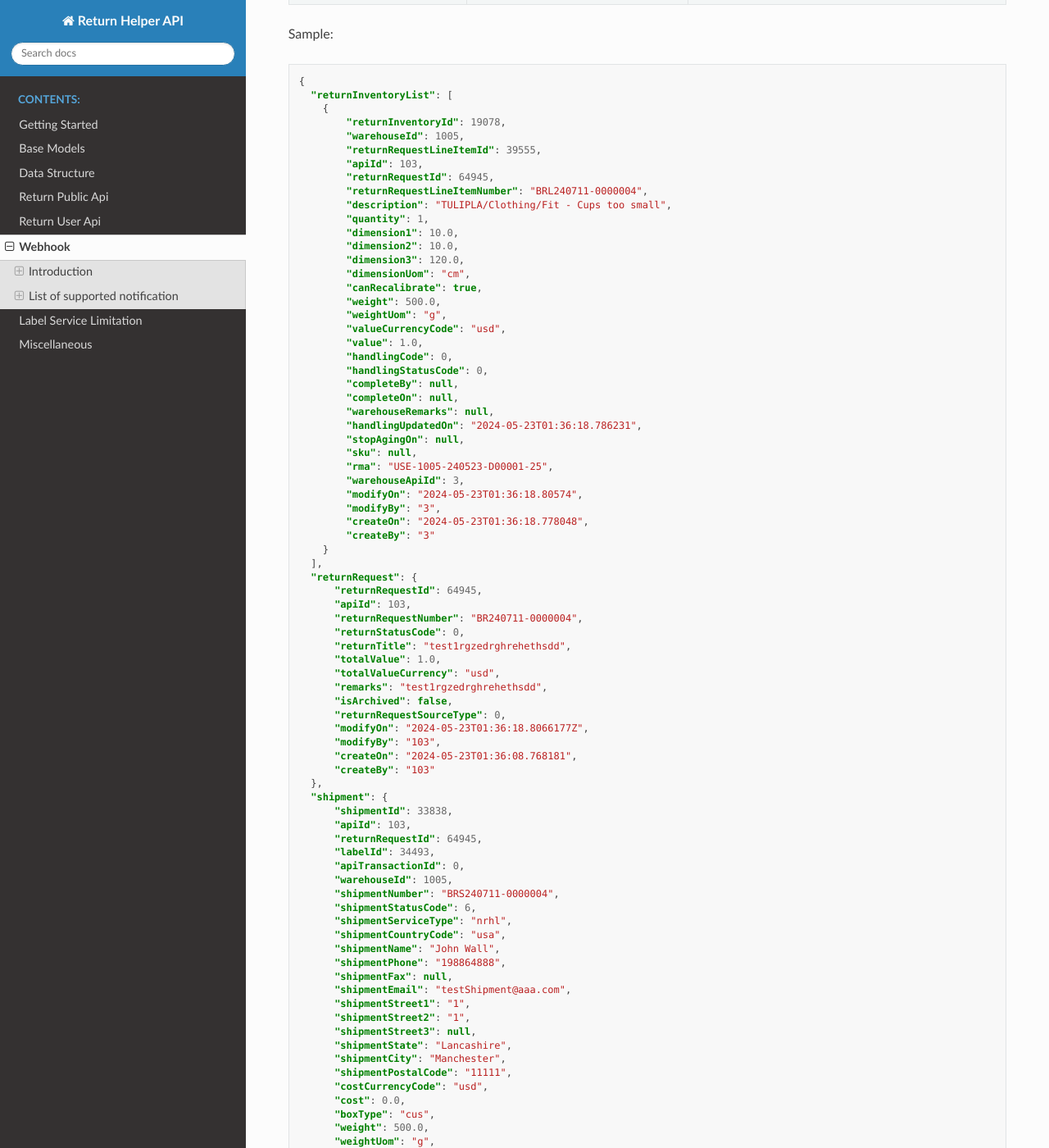
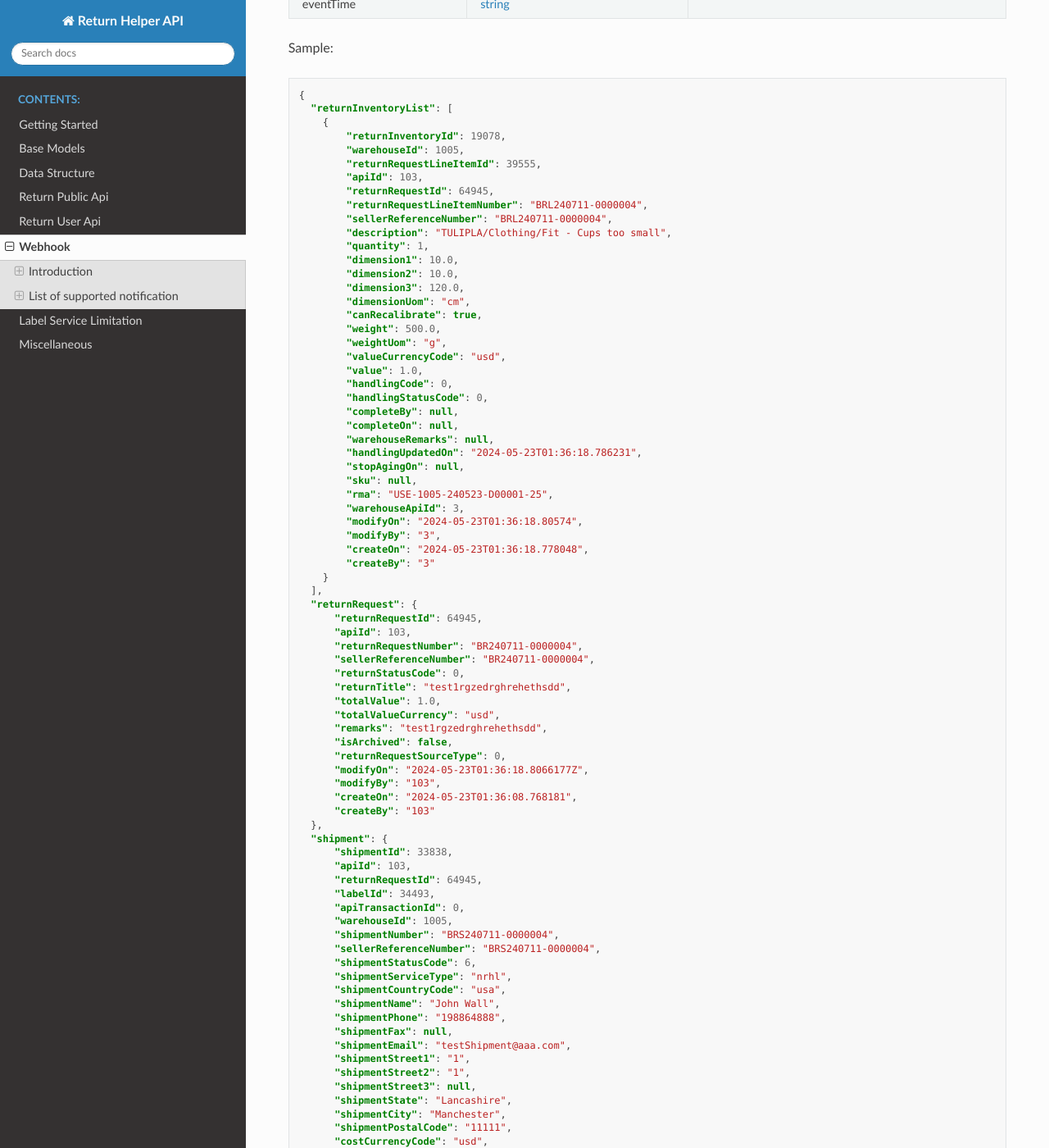
Before and after one commit to ReturnHelper/return-request-api-docs, a Sphinx documentation site: the page built from source/Webhook.rst, in a window 1280 px wide and 1400 px high, scrolled down 16978 px. Shown: the whole window at 82% size. Built offline with Sphinx 7.4.7 and the Read the Docs theme 3.1.0, drawn with Linux system fonts in a browser that asks for light colours; some of the changed text lies outside the part shown.

Commit message:
update: RH1793 Allow seller reference number duplicate

```diff
--- a/source/Webhook.rst
+++ b/source/Webhook.rst
@@ -526,6 +526,7 @@ Sample A, resend status code 4 (failed) with error message:
         "apiId": 21,
         "returnRequestId": 63708,
         "returnRequestLineItemNumber": "RL240321-0000007",
+        "sellerReferenceNumber": "RL240321-0000007",
         "description": "20211006-001",
         "quantity": 1,
         "weight": 500.000,
@@ -854,6 +855,7 @@ Sample:
           "apiId": 103,
           "returnRequestId": 64945,
           "returnRequestLineItemNumber": "BRL240711-0000004",
+          "sellerReferenceNumber": "BRL240711-0000004",
           "description": "TULIPLA/Clothing/Fit - Cups too small",
           "quantity": 1,
           "dimension1": 10.0,
@@ -885,6 +887,7 @@ Sample:
         "returnRequestId": 64945,
         "apiId": 103,
         "returnRequestNumber": "BR240711-0000004",
+        "sellerReferenceNumber": "BR240711-0000004",
         "returnStatusCode": 0,
         "returnTitle": "test1rgzedrghrehethsdd",
         "totalValue": 1.0,
@@ -905,6 +908,7 @@ Sample:
         "apiTransactionId": 0,
         "warehouseId": 1005,
         "shipmentNumber": "BRS240711-0000004",
+        "sellerReferenceNumber": "BRS240711-0000004",
         "shipmentStatusCode": 6,
         "shipmentServiceType": "nrhl",
         "shipmentCountryCode": "usa",
@@ -988,6 +992,7 @@ Sample:
             "apiId": 103,
             "returnRequestId": 64945,
             "returnRequestLineItemNumber": "BRL240711-0000004",
+            "sellerReferenceNumber": "BRL240711-0000004",
             "description": "TULIPLA/Clothing/Fit - Cups too small",
             "quantity": 1,
             "weight": 300.0,
@@ -1004,6 +1009,7 @@ Sample:
             "apiId": 103,
             "returnRequestId": 64945,
             "returnRequestLineItemNumber": "BRL240711-0000005",
+            "sellerReferenceNumber": "BRL240711-0000005",
             "description": "20240711-002",
             "quantity": 1,
             "weight": 200.0,
@@ -1074,6 +1080,7 @@ Sample:
   {
       "shipment": {
           "shipmentId": "35732",
+          "sellerReferenceNumber": "R240725-0000003",
           "returnRequestId": "66848",
           "trackingNumber": "T-20240725085212",
           "referenceNumber": "R240725-0000003",
@@ -1288,6 +1295,7 @@ Sample:
     "returnRequest": {
         "returnRequestId": 54521,
         "returnRequestNumber": "WUS220808-0000003",
+        "sellerReferenceNumber": "WUS220808-0000003",
         "returnStatusCode": "0",
         "returnTitle": "TEST0902-317496",
         "totalValue": 96.0,
@@ -1308,6 +1316,7 @@ Sample:
         "labelId": 24227,
         "warehouseId": 3,
         "shipmentNumber": "WUS220808-0000003",
+        "sellerReferenceNumber": "WUS220808-0000003",
         "shipmentStatusCode": "6",
         "shipmentServiceType": "9",
         "shipmentCountryCode": "usa",
@@ -1346,6 +1355,7 @@ Sample:
         "returnRequestLineItemId": 27320,
         "returnRequestId": 54521,
         "returnRequestLineItemNumber": "WUSL220808-0000003",
+        "sellerReferenceNumber": "WUSL220808-0000003",
         "description": "TEST0902-317496",
         "weight": 74.000,
         "weightUom": "g",
@@ -1516,6 +1526,7 @@ Sample:
          "apiId":21,
          "returnRequestId":9237,
          "returnRequestLineItemNumber":"RL210706-0000020",
+         "sellerReferenceNumber":"RL210706-0000020",
          "description":"Nuevo Apple iPad Mini 5 256GB Wifi - Space Grey Gris espacial",
          "quantity":1,
          "weight":100.0,
@@ -1556,6 +1567,7 @@ Sample:
       "returnRequestId": 9324,
       "apiId": 21,
       "returnRequestNumber": "UN210708-0000012",
+      "sellerReferenceNumber": "UN210708-0000012",
       "returnStatusCode": 0,
       "returnTitle": "tf2021070801",
       "totalValue": 10,
@@ -1575,6 +1587,7 @@ Sample:
       "labelId": 9768,
       "warehouseId": 8,
       "shipmentNumber": "UN210708-0000012",
+      "sellerReferenceNumber": "UN210708-0000012",
       "shipmentStatusCode": 6,
       "shipmentServiceType": 9,
       "shipmentCountryCode": "fra",
@@ -1651,6 +1664,7 @@ Sample:
          "apiId": 21,
          "returnRequestId": 9324,
          "returnRequestLineItemNumber": "UNL210708-0000017",
+         "sellerReferenceNumber": "UNL210708-0000017",
          "description": "tf2021070801",
          "quantity": 1,
          "weight": 10,
@@ -1802,6 +1816,7 @@ action: ``splitLineItem``
         "apiId": 2,
         "returnRequestId": 64004,
         "returnRequestLineItemNumber": "RL240408-0000012",
+        "sellerReferenceNumber": "RL240408-0000012",
         "description": "AA BB CC DD EE",
         "quantity": 1,
         "weight": 213.0,
@@ -1820,6 +1835,7 @@ action: ``splitLineItem``
         "apiId": 2,
         "returnRequestId": 64004,
         "returnRequestLineItemNumber": "RL240408-0000012",
+        "sellerReferenceNumber": "RL240408-0000012",
         "description": "AA BB CC DD EE",
         "quantity": 1,
         "weight": 213.0,
@@ -1862,6 +1878,7 @@ action: ``splitLineItem``
         "apiId": 2,
         "returnRequestId": 64004,
         "returnRequestLineItemNumber": "RL240408-0000013",
+        "sellerReferenceNumber": "RL240408-0000013",
         "description": "AA BB CC DD EE",
         "quantity": 1,
         "weight": 123.0,
@@ -1880,6 +1897,7 @@ action: ``splitLineItem``
         "apiId": 2,
         "returnRequestId": 64004,
         "returnRequestLineItemNumber": "RL240408-0000013",
+        "sellerReferenceNumber": "RL240408-0000013",
         "description": "AA BB CC DD EE",
         "quantity": 1,
         "weight": 123.0,
@@ -1940,6 +1958,7 @@ action: ``completeInventoryHandling``
         "apiId": 2,
         "returnRequestId": 64004,
         "returnRequestLineItemNumber": "RL240408-0000013",
+        "sellerReferenceNumber": "RL240408-0000013",
         "description": "AA BB CC DD EE",
         "quantity": 1,
         "weight": 123.0,
@@ -2010,6 +2029,7 @@ action: ``updateReturnInventoryMeta``
       "apiId":2,
       "returnRequestId":66231,
       "returnRequestLineItemNumber":"UNL240704-0000002",
+      "sellerReferenceNumber":"UNL240704-0000002",
       "description":"un-line-item-001",
       "quantity":1,
       "dimension1":20,
--- a/source/models/ReturnInventory/ReturnInventoryPayload.csv
+++ b/source/models/ReturnInventory/ReturnInventoryPayload.csv
@@ -2,6 +2,7 @@
 "warehouseId", string_,"Max Length 35"
 "returnRequestLineItemId", string_,"Max Length 35"
 "returnRequestId", string_,"Max Length 35"
+"sellerReferenceNumber", string_
 "rma", string_,
 "description", string_, ""
 "weight", decimal_, ""
--- a/source/models/ReturnRequest/ReturnRequestPayload.csv
+++ b/source/models/ReturnRequest/ReturnRequestPayload.csv
@@ -1,5 +1,6 @@
 returnRequestId, string_,Max Length 35
 returnRequestNumber, string_
+sellerReferenceNumber, string_
 returnStatusCode, string_
 returnTitle, string_
 totalValue, decimal_
--- a/source/return_user_api.rst
+++ b/source/return_user_api.rst
@@ -949,8 +949,8 @@ Response:
 
 .. _method-EditReturnRequest:
 
-EditReturnRequest
------------------
+EditReturnRequest (Deprecating)
+-------------------------------
 
 ::
 
```
Also changed, not shown: source/index.rst (+125 -8 lines). Lines whose indentation alone changed are shown as unchanged.
